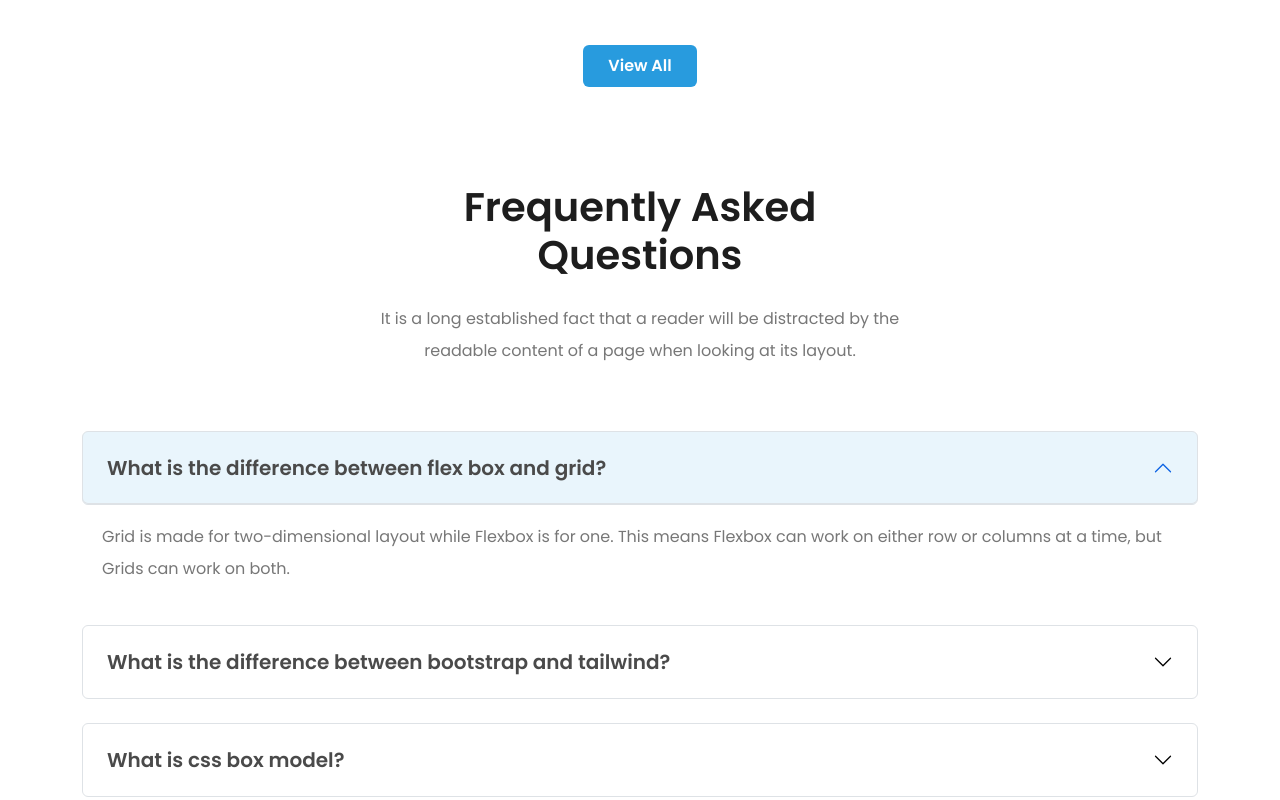
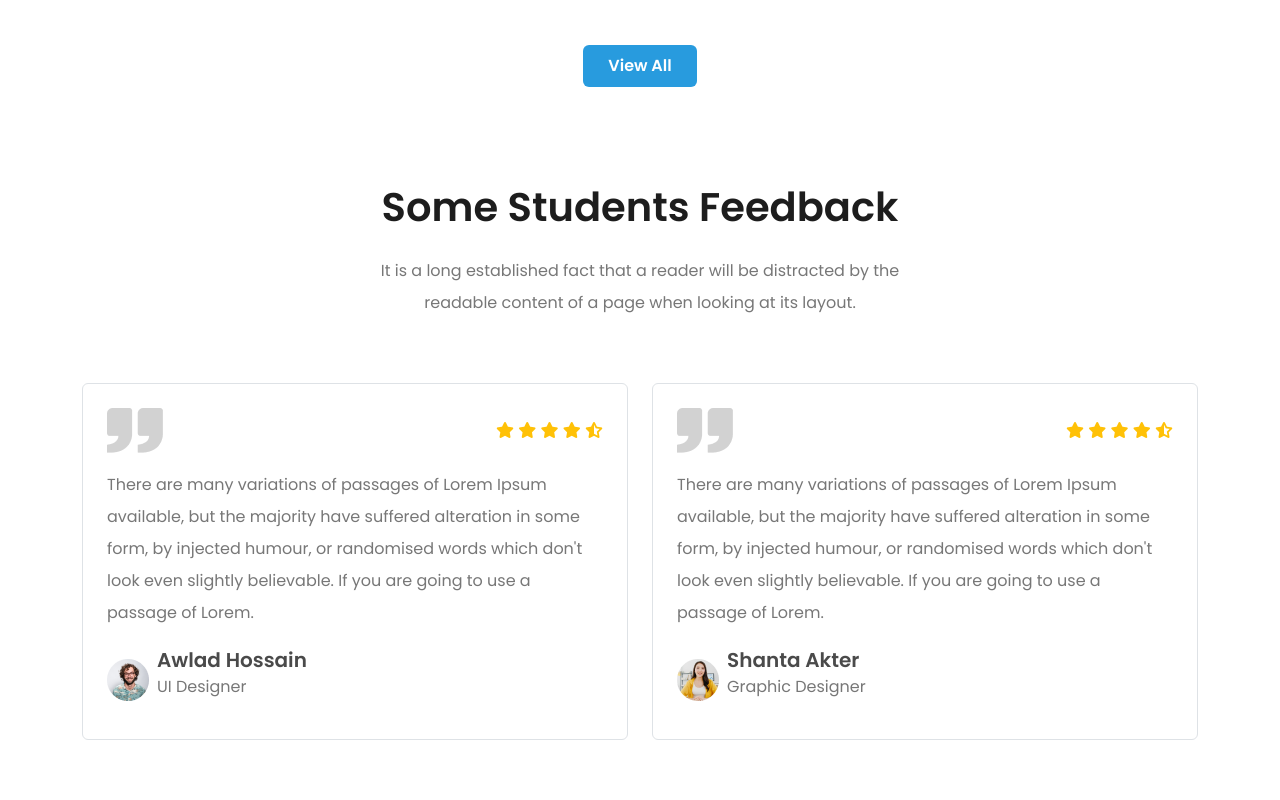
Before and after one commit to iftekhs/Entech, a plain HTML site: page index.html in a window 1280 px wide. Shown: the part 3780-4580 px from the top of the page. Drawn offline with nearby package versions, Linux system fonts and the light colour scheme.

Commit message:
added reviews section

```diff
--- a/index.html
+++ b/index.html
@@ -728,6 +728,81 @@
       </section>
       <!-- Section Students End-->
 
+      <!-- Section Reviews Start-->
+      <section class="py-5">
+        <div class="container text-center text-first">
+          <div class="row justify-content-center">
+            <div class="col-lg-6">
+              <h2 class="fs-1 fw-semibold">Some Students Feedback</h2>
+              <p class="lh-lg mt-4 text-third">
+                It is a long established fact that a reader will be distracted by the readable
+                content of a page when looking at its layout.
+              </p>
+            </div>
+          </div>
+        </div>
+
+        <div class="container mt-5">
+          <div class="row row-cols-1 row-cols-lg-2 g-4">
+            <div class="col">
+              <div class="border rounded d-flex flex-column p-4">
+                <div class="top d-flex justify-content-between align-items-center">
+                  <img src="images/comma.png" alt="" />
+                  <div class="stars text-warning">
+                    <i class="fa-solid fa-star"></i>
+                    <i class="fa-solid fa-star"></i>
+                    <i class="fa-solid fa-star"></i>
+                    <i class="fa-solid fa-star"></i>
+                    <i class="fa-solid fa-star-half-stroke"></i>
+                  </div>
+                </div>
+                <p class="mt-3 text-third lh-lg">
+                  There are many variations of passages of Lorem Ipsum available, but the majority
+                  have suffered alteration in some form, by injected humour, or randomised words
+                  which don't look even slightly believable. If you are going to use a passage of
+                  Lorem.
+                </p>
+                <div class="bottom d-flex align-items-center">
+                  <img src="images/student/student-5.png" class="img-fluid me-2" alt="Student" />
+                  <div class="text-box">
+                    <p class="fs-5 fw-semibold text-second mb-0">Awlad Hossain</p>
+                    <p class="fs-6 text-third">UI Designer</p>
+                  </div>
+                </div>
+              </div>
+            </div>
+            <div class="col">
+              <div class="border rounded d-flex flex-column p-4">
+                <div class="top d-flex justify-content-between align-items-center">
+                  <img src="images/comma.png" alt="" />
+                  <div class="stars text-warning">
+                    <i class="fa-solid fa-star"></i>
+                    <i class="fa-solid fa-star"></i>
+                    <i class="fa-solid fa-star"></i>
+                    <i class="fa-solid fa-star"></i>
+                    <i class="fa-solid fa-star-half-stroke"></i>
+                  </div>
+                </div>
+                <p class="mt-3 text-third lh-lg">
+                  There are many variations of passages of Lorem Ipsum available, but the majority
+                  have suffered alteration in some form, by injected humour, or randomised words
+                  which don't look even slightly believable. If you are going to use a passage of
+                  Lorem.
+                </p>
+                <div class="bottom d-flex align-items-center">
+                  <img src="images/student/student-6.png" class="img-fluid me-2" alt="Student" />
+                  <div class="text-box">
+                    <p class="fs-5 fw-semibold text-second mb-0">Shanta Akter</p>
+                    <p class="fs-6 text-third">Graphic Designer</p>
+                  </div>
+                </div>
+              </div>
+            </div>
+          </div>
+        </div>
+      </section>
+      <!-- Section Reviews End-->
+
       <!-- Section FAQ Start-->
       <section class="py-5">
         <div class="container text-center text-first">
```
